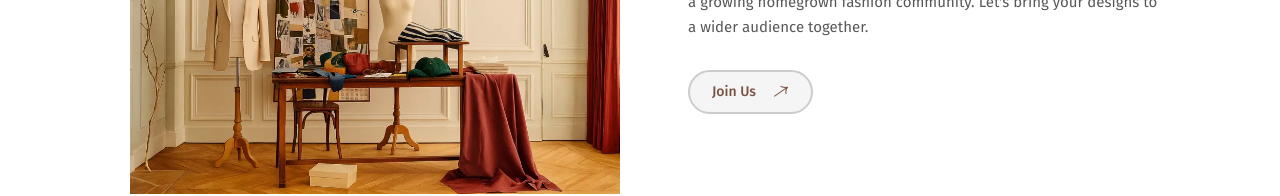
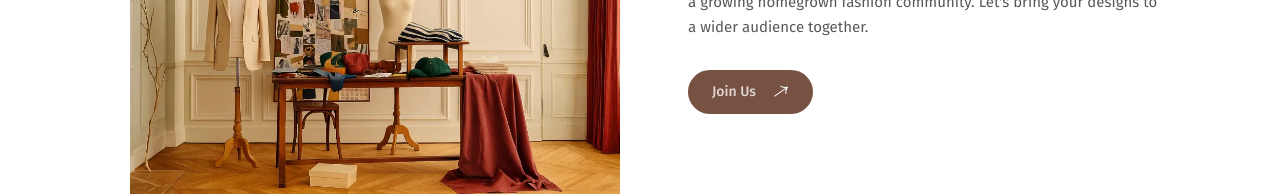
Before and after one commit to neeelpatell19/namunjii, a React (Vite) app: page /about-us in a window 1280 px wide. In both pictures the pointer is over the button "Join Us". Shown: the part 2430-2626 px from the top of the page. Built offline with nearby package versions, Linux system fonts and the light colour scheme; no server answers; a web font is replaced by a local one.

Commit message:
fixed btn hover in home

```diff
--- a/src/Components/OthersComponents/AboutUs/NewAboutUs/NewAboutUs.css
+++ b/src/Components/OthersComponents/AboutUs/NewAboutUs/NewAboutUs.css
@@ -47,6 +47,14 @@
   /* margin-top: 10px; */
   height: 15px;
   width: 15px;
+}
+.about-btn:hover{
+  background-color: #775242;
+  color: #dfd6d6;
+}
+.about-btn:hover span img {
+  filter: brightness(0) invert(1);
+  transform: translateX(3px);
 }
 .left {
   /* padding-left: 20px; */
--- a/src/Components/PartnerUs/Partner.css
+++ b/src/Components/PartnerUs/Partner.css
@@ -111,8 +111,11 @@
 }
 
 .partnerus-input-button-mobile button:hover {
-  background-color: #f5f5f5;
-  border-color: #cccccc;
+  background-color: #775242;
+  color: #dfd6d6;
+}
+.partnerus-input-button-mobile button:hover span img {
+  filter: brightness(0) invert(1);
 }
 
 .partnerus-input-button-mobile button span {
@@ -149,12 +152,6 @@
   cursor: pointer;
   font-family: var(--fira-sans);
 }
-
-.partnerus-input-button button:hover {
-  background-color: #f5f5f5;
-  border-color: #cccccc;
-}
-
 .partnerus-input-button button {
   background-color: transparent;
   border: 2px solid #775242;
@@ -165,17 +162,20 @@
   font-size: 14px;
   font-weight: 500;
   cursor: pointer;
-  transition: all 0.3s ease;
+  /* transition: all 0.3s ease; */
   display: flex;
   align-items: center;
   gap: 8px;
   white-space: nowrap;
 }
 
-.partnerus-input-button button::after {
-  content: none;
+.partnerus-input-button button:hover{
+  background-color: #775242;
+  color: #dfd6d6;
 }
-
+.partnerus-input-button button:hover span img {
+  filter: brightness(0) invert(1);
+}
 /* ===== RESPONSIVE BREAKPOINTS ===== */
 
 /* Large Desktops - 1280px */
--- a/src/Components/PartnerUs/Partnerus.jsx
+++ b/src/Components/PartnerUs/Partnerus.jsx
@@ -27,7 +27,7 @@ const Partnerus = () => {
               <p>PARTNER WITH US</p>
               <div className="partnerus-input-button-mobile">
                 <Link to={"/vendor-verification"}>
-                  <button>
+                  <button className="joinus-btn">
                     Join Us{" "}
                     <span>
                       <img src="/icons/TiltedArrow.svg" alt="arrow" />
```
